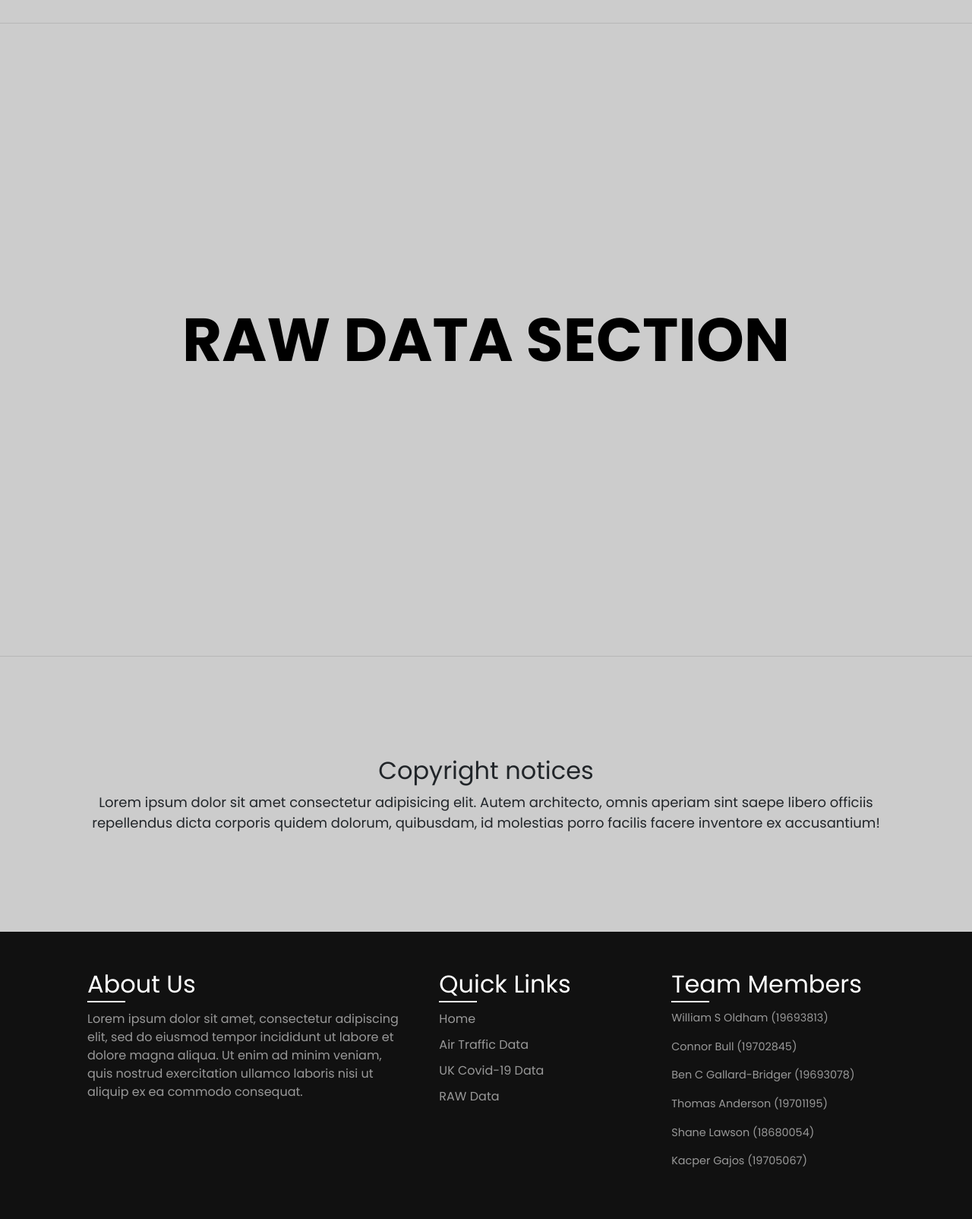
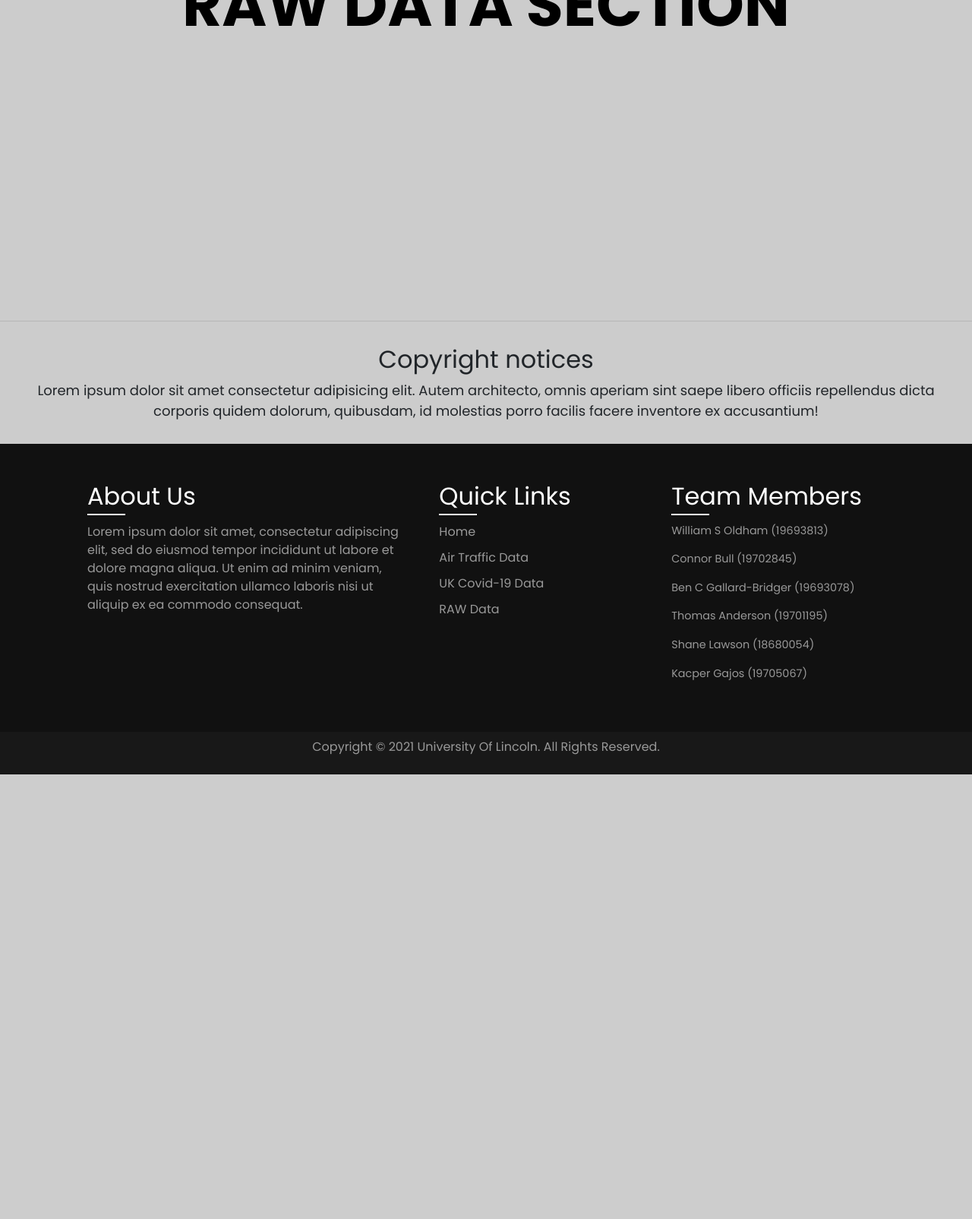
Before and after one commit to binaryoverload/TSEGroup8Website, a Flask app: page / in a window 1280 px wide. Shown: the part 4295-5899 px from the top of the page at 76% size. After the commit the page ends 5314 px from the top, so only its background shows below. Run offline with Flask 2, Linux system fonts and the light colour scheme; some libraries are stand-ins or nearby versions.

Commit message:
Remove unnecessary padding

```diff
--- a/static/index.css
+++ b/static/index.css
@@ -216,10 +216,6 @@ body {
     text-transform: uppercase;
 }
 
-.infoSection {
-    padding: 100px;
-}
-
 section#components.components {
     padding-top: 25px;
 }
@@ -274,11 +270,6 @@ section#components.components {
     text-transform: uppercase;
     font-weight: 700;
     color: #000;
-}
-
-section#ukmap {
-    padding-top: 25px;
-    padding-bottom: 25px;
 }
 
 .map {
```
